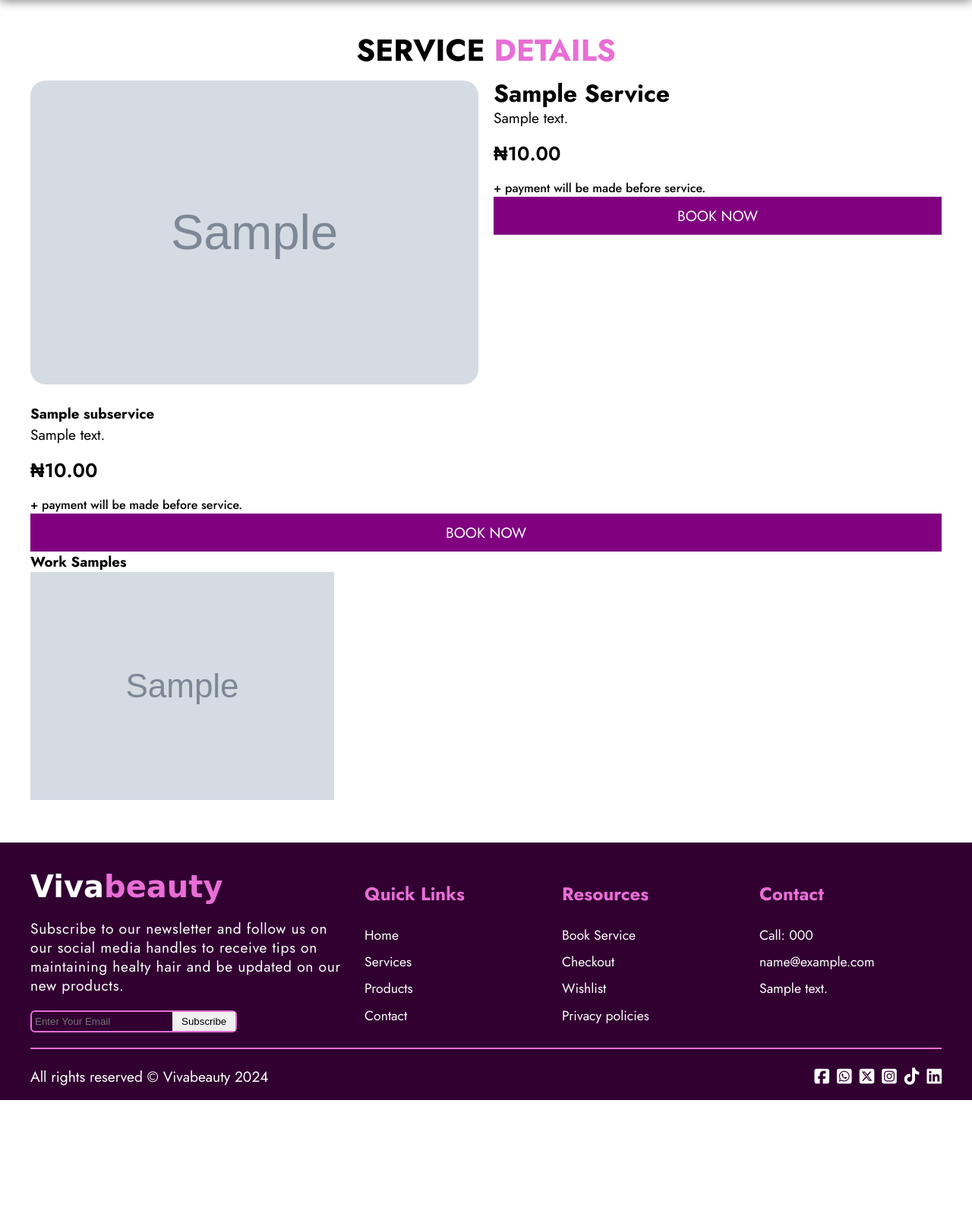
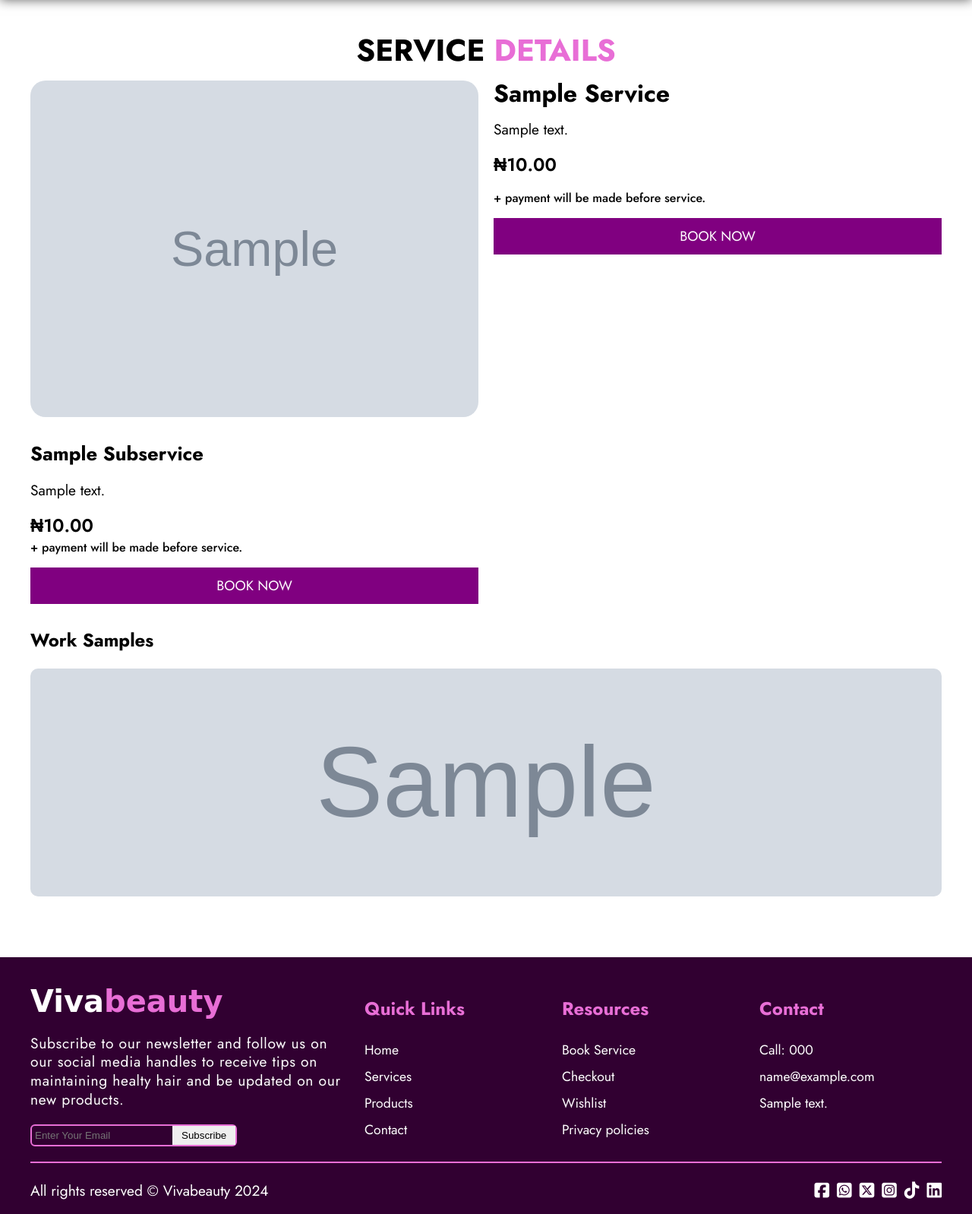
Before and after one commit to Judechuks/vivabeauty, a Django app: page /service_detail/1 in a window 1280 px wide. Shown: the part 54-1652 px from the top of the page at 76% size. Before the commit the page ends 1502 px from the top, so only its background shows below. Run offline with Django 5.2, Linux system fonts and the light colour scheme; tables that the repository leaves empty hold one stand-in row (values such as "Sample post"); grey boxes marked "Sample" are stand-in pictures; some web fonts are replaced.

Commit message:
styled the sub services and work sample section

```diff
--- a/app/static/app/css/service_detail.css
+++ b/app/static/app/css/service_detail.css
@@ -8,9 +8,6 @@
 }
 .img-container {
   flex-basis: 50%;
-  display: grid;
-  grid-template-rows: 400px auto;
-  gap: 25px;
 }
 .img-container img {
   display: block;
@@ -18,7 +15,7 @@
   height: 100%;
   border-radius: 20px;
 }
-.img-container .sample-images {
+.sample-images {
   display: flex;
   gap: 5px;
 }
@@ -31,15 +28,15 @@
   line-height: 1.1;
 }
 .price {
-  font-size: 1.6rem;
+  font-size: 1.5rem;
   font-weight: 600;
   margin-block: 15px;
 }
-.price span {
-  font-size: 1.2rem;
-  font-weight: 400;
-  text-decoration: line-through;
-  color: gray;
+.col .price {
+  margin-bottom: 0;
+}
+aside .desc {
+  margin-block: 15px;
 }
 .small {
   font-size: 1rem;
@@ -47,18 +44,54 @@
 }
 .btn {
   display: block;
+  width: 100%;
   text-align: center;
   cursor: pointer;
-  font-size: 1.2rem;
-  width: 100%;
+  font-size: 1.125rem;
+  margin-top: 15px;
 }
-aside .btn:hover {
+.btn:hover {
   background-color: transparent;
   color: var(--purple-clr);
 }
-.col h2 {
+.service-row {
+  margin-block: 30px;
+  display: grid;
+  grid-template-columns: repeat(2, 1fr);
+  gap: 20px;
+}
+.service-row h3 {
+  font-size: 1.6rem;
+  text-transform: capitalize;
+  margin-bottom: 15px;
+}
+.service-row .col {
+  display: grid;
+}
+.service-row .col .btn {
+  align-self: end;
+}
+.sample-container h3 {
   font-size: 1.5rem;
-  margin-top: 20px;
+  margin-bottom: 20px;
+}
+.sample-images figure {
+  padding-bottom: 30px;
+}
+.sample-images {
+  width: 100%;
+}
+.sample-images img {
+  display: block;
+  width: 100%;
+  height: 300px;
+  border-radius: 10px;
+}
+.sample-container .swiper-pagination {
+  bottom: 0px;
+}
+.swiper-pagination-bullet {
+  background-color: var(--pink-clr);
 }
 
 /*===== Media Query =====*/
@@ -66,8 +99,8 @@ aside .btn:hover {
   .service-detail {
     flex-direction: column;
   }
-  .img-container img {
-    height: 100%;
+  .service-row {
+    grid-template-columns: 1fr;
   }
 }
 
@@ -78,24 +111,4 @@ aside .btn:hover {
   .price {
     font-size: 1.3rem;
   }
-  .price span {
-    font-size: 1rem;
-  }
 }
-
-@media screen and (max-width: 480px) {
-  .img-container .sample-images {
-    flex-wrap: wrap;
-    justify-content: space-between;
-  }
-  .sample-images figure {
-    flex-basis: 48%;
-    height: 140px;
-  }
-}
-
-@media screen and (max-width: 330px) {
-  .img-container {
-    grid-template-rows: 300px auto;
-  }
-}
```
